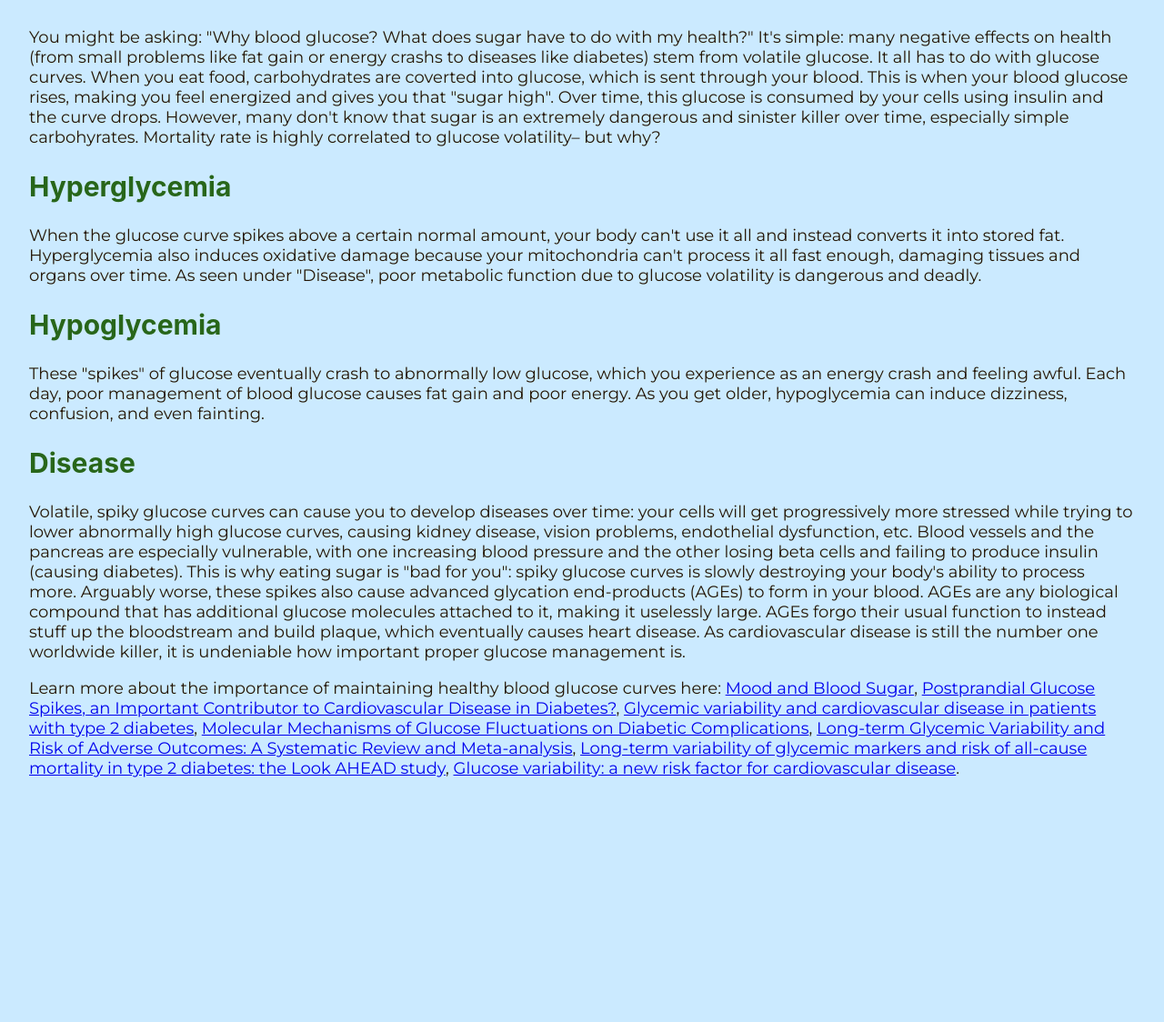
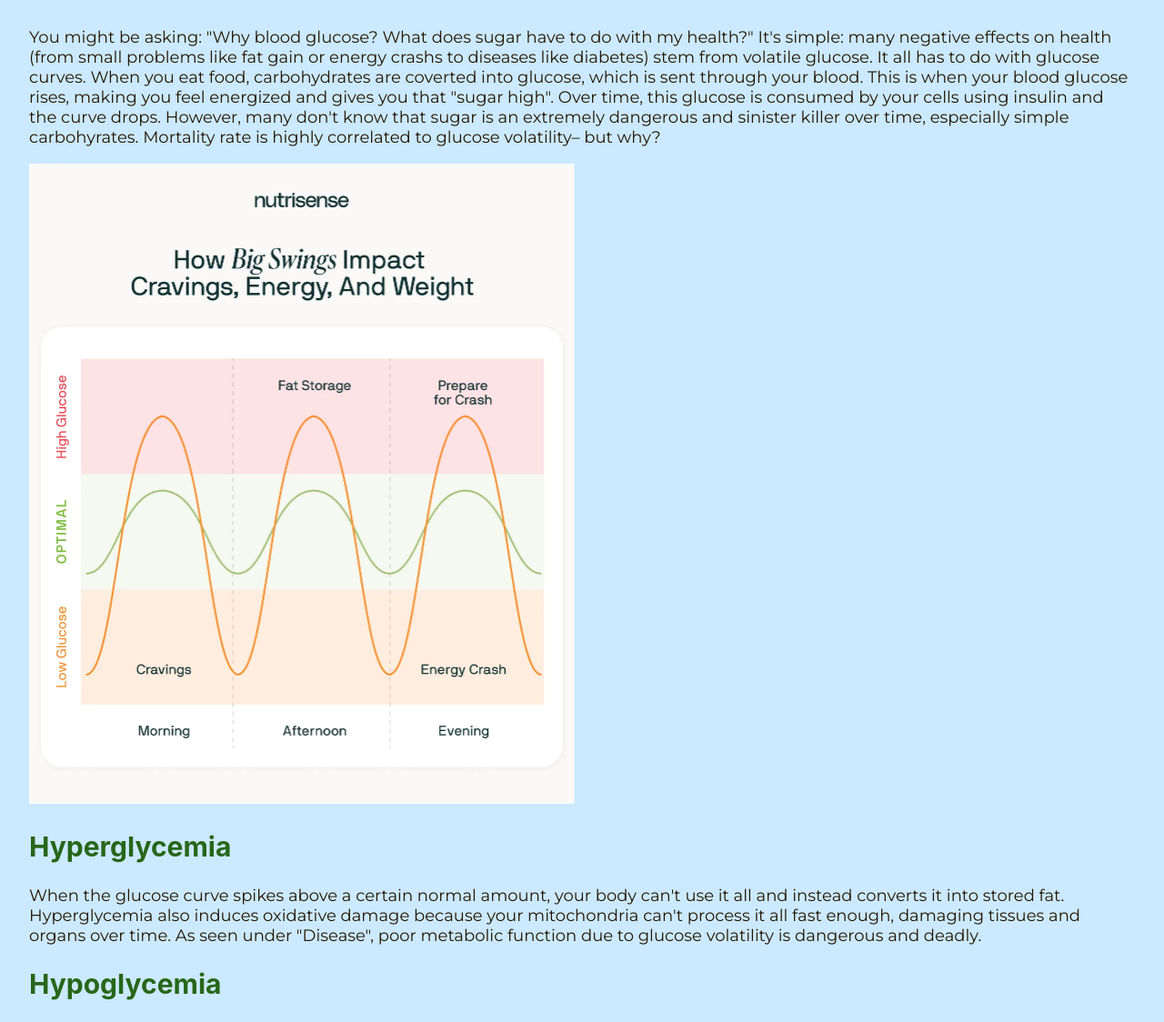
Before and after one commit to Soulciologist/peterpan-ai-with-words, a Flask app: page / in a window 1280 px wide. Shown: the part 197-1321 px from the top of the page at 91% size. Before the commit the page ends 1052 px from the top, so only its background shows below. Run offline with Flask 3, Linux system fonts and the light colour scheme; some web fonts are replaced.

Commit message:
Update index.html

```diff
--- a/templates/index.html
+++ b/templates/index.html
@@ -94,6 +94,10 @@
                 <p>
                     You might be asking: "Why blood glucose? What does sugar have to do with my health?" It's simple: many negative effects on health (from small problems like fat gain or energy crashs to diseases like diabetes) stem from volatile glucose. It all has to do with glucose curves. When you eat food, carbohydrates are coverted into glucose, which is sent through your blood. This is when your blood glucose rises, making you feel energized and gives you that "sugar high". Over time, this glucose is consumed by your cells using insulin and the curve drops. However, many don't know that sugar is an extremely dangerous and sinister killer over time, especially simple carbohyrates. Mortality rate is highly correlated to glucose volatility– but why?
                 </p>
+                <img
+                    class="image"
+                    src="{{ url_for('static', filename='glucose_curve.webp') }}"
+                />
                 <h2>Hyperglycemia</h2>
                 <p>
                     When the glucose curve spikes above a certain normal amount, your body can't use it all and instead converts it into stored fat. Hyperglycemia also induces oxidative damage because your mitochondria can't process it all fast enough, damaging tissues and organs over time. As seen under "Disease", poor metabolic function due to glucose volatility is dangerous and deadly.
```
